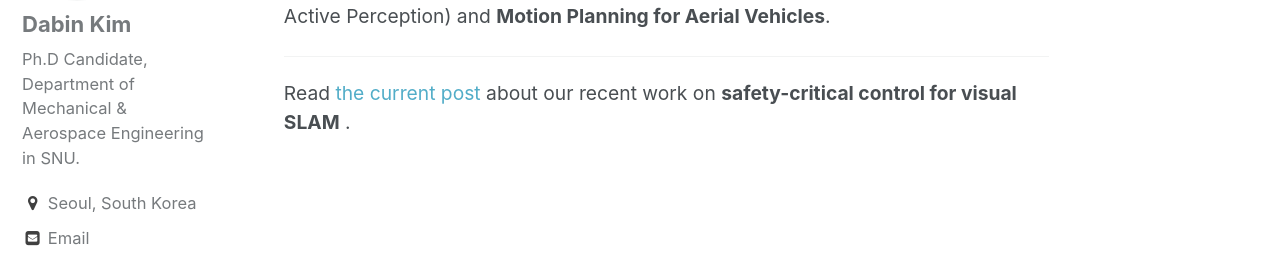
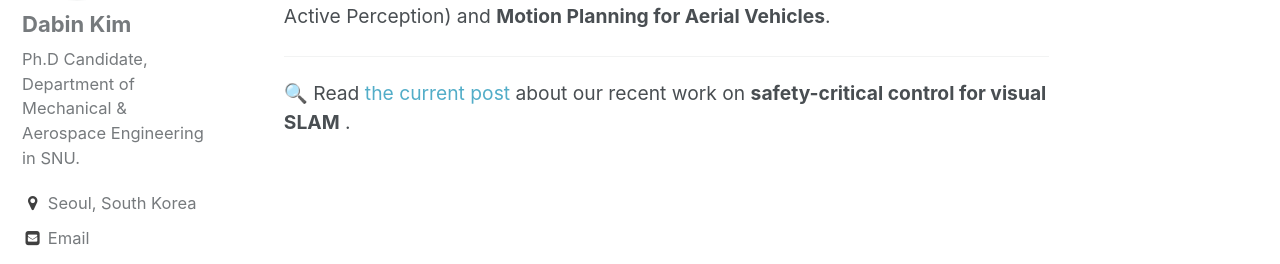
Before and after one commit to dabinkim-LGOM/dabinkim-LGOM.github.io, a Jekyll site: the page built from index.md, in a window 1280 px wide and 1119 px high. Shown: the part 466-730 px from the top of the window. Built offline with Jekyll 4.4.1, drawn with Linux system fonts in a browser that asks for light colours.

```diff
--- a/index.md
+++ b/index.md
@@ -31,7 +31,7 @@ In Spring 2019, I joined <a href="http://larr.snu.ac.kr/" target="_blank">LARR</
 My research interests in robotics are in **Integrating Perception and Planning** ( Active Perception) and **Motion Planning for Aerial Vehicles**.
 
 ---
-Read <a href="https://dabinkim-lgom.github.io/pub/Enhancing-Feature-Tracking-Reliability-for-Visual-Navigation-using-Real-Time-Safety-Filter/" target="_blank">the current post</a> about our recent work on **safety-critical control for visual SLAM** .
+🔍 Read <a href="https://dabinkim-lgom.github.io/pub/Enhancing-Feature-Tracking-Reliability-for-Visual-Navigation-using-Real-Time-Safety-Filter/" target="_blank">the current post</a> about our recent work on **safety-critical control for visual SLAM** .
  <!-- [[1]]. -->
 
 <!-- {% include feature_row id="feature_row_pub" caption="Featured Publications" %} -->
```
